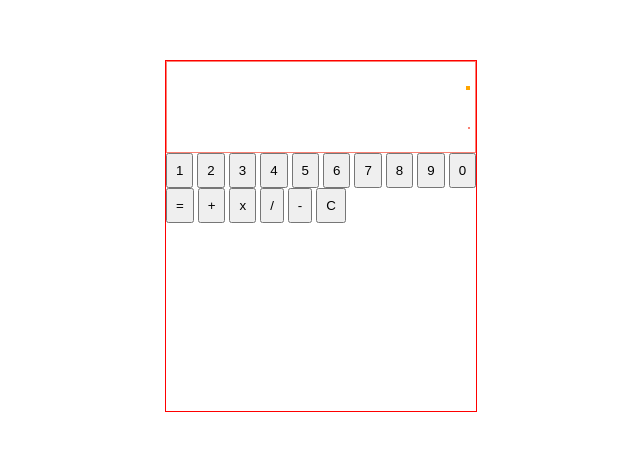
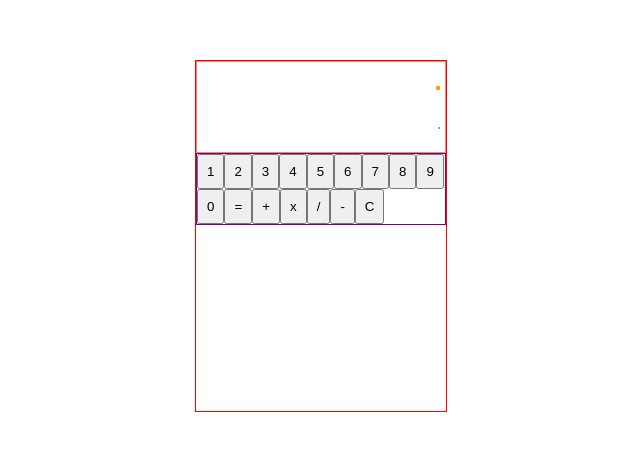
Before and after one commit to Mauricioam/odin-calculator, a plain HTML site: page index.html in a window 1280 px wide. Shown: the part 164-614 px from the top of the page, without its empty margins (319-959 px from the left). Drawn offline with Linux system fonts and the light colour scheme.

Commit message:
removed container, adding styles to the calculator

```diff
--- a/index.html
+++ b/index.html
@@ -13,7 +13,6 @@
         <div class="user-num"></div>
       </div>
       <div class="btn-container">
-        <div class="btn-num">
         <button value="1">1</button>
         <button value="2">2</button>
         <button value="3">3</button>
@@ -24,7 +23,6 @@
         <button value="8">8</button>
         <button value="9">9</button>
         <button value="0">0</button>
-        </div>
         <button value="=">=</button>
         <button value="+">+</button>
         <button value="*">x</button>
--- a/index.js
+++ b/index.js
@@ -8,8 +8,6 @@ let btnSelection = document.querySelector(".btn-container");
 let userDisplay = document.querySelector(".user-num");
 let mainDisplay = document.querySelector(".display-num");
 let input = document.createElement("p");
-
-// inputs numbers and operators fxn
 
 const handleNumberInput = (input) => {
   if (!number1.length && !isNaN(input)) {
@@ -41,7 +39,7 @@ const handleResult = (input) => {
     calcState = "result";
   }
 };
-//display updated fxns
+
 const updateDisplay = () => {
   if (calcState == "calc1") {
     stateCalc1();
--- a/style.css
+++ b/style.css
@@ -11,7 +11,7 @@ body {
 }
 .container {
   min-height: 350px;
-  min-width: 250px;
+  max-width: 250px;
   border: 1px solid red;
 }
 .display {
@@ -35,3 +35,9 @@ button {
 .user-num {
   border: 2px solid orange;
 }
+
+.btn-container {
+  border: 1px solid purple;
+  display: flex;
+  flex-wrap: wrap;
+}
```
Lines whose indentation alone changed are shown as unchanged.
